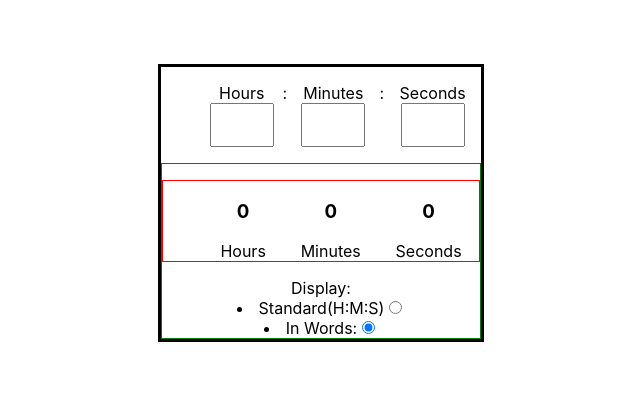
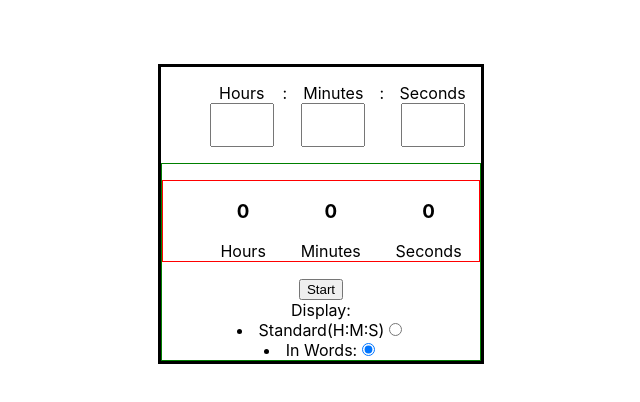
Before and after one commit to stefluu/InsightGlobal-Walmart_CodingChallenge, a React (Create React App) app: page / in a window 1280 px wide. Both pictures are taken after a click on the radio button 687 px from the left and 329 px from the top of the page. Shown: the top 402 px of the page, without its empty margins (319-959 px from the left). Built offline with nearby package versions, Linux system fonts and the light colour scheme.

Commit message:
Fix seconds rendering

```diff
--- a/src/WordCountdown.jsx
+++ b/src/WordCountdown.jsx
@@ -4,21 +4,105 @@ import Minutes from "./Minutes";
 import Seconds from "./Seconds";
 
 export default class WordCountdown extends Component {
+    constructor(props){
+        super(props);
+        this.state = {
+          seconds: 0,
+          minutes: 0,
+          hours: 0
+        }
+
+    }
+
+
+    countDown(){
+      let start;
+      let count;
+      if(this.props.setTime.seconds !== 0){
+        start = "seconds";
+        count = this.state.seconds;
+      } else if(this.props.setTime.minutes !== 0){
+        start = "minutes"
+      } else {
+        start = "hours"
+      }
+
+      let millisecs;
+      let type;
+      // let count = 0;
+      // console.log(count)
+      let toStop;
+
+      switch (start) {
+        case "hours":
+          toStop = this.props.setTime.hours;
+          millisecs = 3.6e6;
+          break;
+        case "minutes":
+          toStop = this.props.setTime.minutes;
+          millisecs = 60000;
+          break;
+        case "seconds":
+          toStop = this.props.setTime.seconds;
+          millisecs = 1000;
+          break;
+
+        default:
+          toStop = 0;
+          break;
+      }
+
+        let countingDown =
+        setInterval(() => {
+          if(count === toStop){
+            clearInterval(countingDown)
+          } else {
+            count++;
+            console.log(count)
+
+            switch (start) {
+              case "hours":
+                this.setState({hours: count});
+                break;
+              case "minutes":
+                this.setState({minutes: count});
+                break;
+              case "seconds":
+                this.setState({seconds: count});
+                break;
+              default:
+                break;
+            }
+          }
+        }, millisecs);
+    }
+
   render() {
     return (
       <div className="Countdown">
         <ul>
           <li>
-                    <Hours />  Hours
+            <Hours setHours={this.state.hours} /> Hours
           </li>
           <li>
-                    <Minutes />  Minutes
+            <Minutes setMins={this.state.minutes} /> Minutes
           </li>
           <li>
-                    <Seconds />  Seconds
+            <Seconds setSecs={this.state.seconds} /> Seconds
           </li>
         </ul>
+
+        <button
+            // onClick={setInterval(() => {
+            //     this.countDown()
+            //     // alert("hi")
+
+            // }, 1000)}
+            onClick={this.countDown()}
+        >
+            Start
+        </button>
       </div>
-    )
+    );
   }
 }
```
Lines whose indentation alone changed are shown as unchanged.
